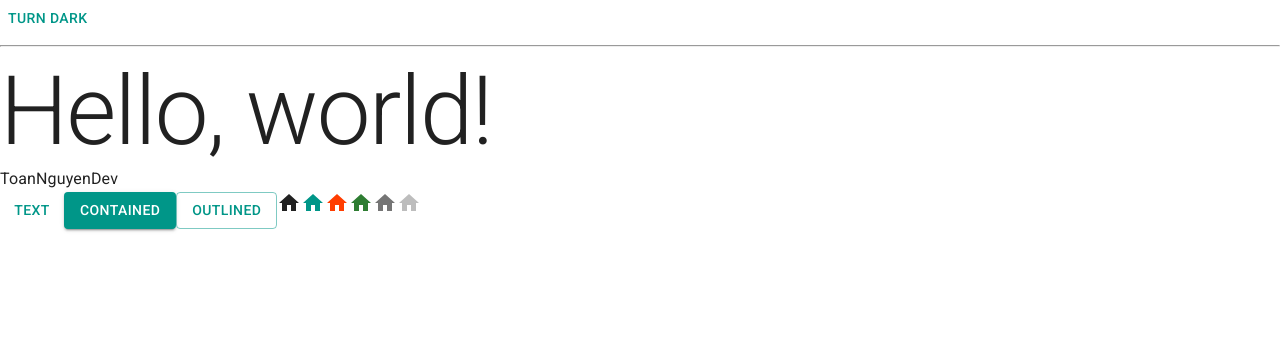
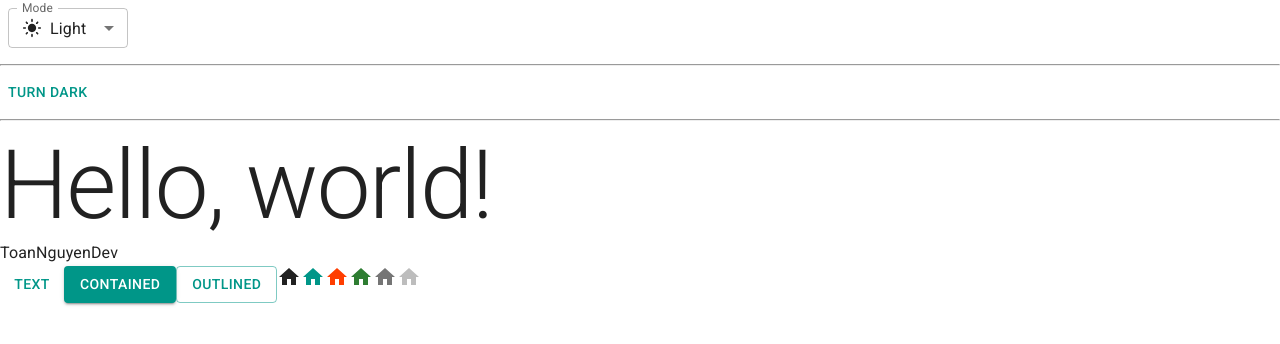
Before and after one commit to SUNVToan/Trello-web, a React (Vite) app: page / in a window 1280 px wide. Shown: the top 344 px of the page. Built offline with nearby package versions, Linux system fonts and the light colour scheme.

Commit message:
coding system mode

```diff
--- a/src/App.jsx
+++ b/src/App.jsx
@@ -2,9 +2,58 @@
 import HomeIcon from '@mui/icons-material/Home'
 import Typography from '@mui/material/Typography'
 import { useColorScheme } from '@mui/material/styles'
+// mode select
+import InputLabel from '@mui/material/InputLabel'
+import MenuItem from '@mui/material/MenuItem'
+import FormControl from '@mui/material/FormControl'
+import Select from '@mui/material/Select'
+// icons for mode select
+import LightModeIcon from '@mui/icons-material/LightMode'
+import DarkModeOutlinedIcon from '@mui/icons-material/DarkModeOutlined'
+import SettingsBrightnessIcon from '@mui/icons-material/SettingsBrightness'
+import { Margin } from '@mui/icons-material'
+
+
+function ModeSelect() {
+  const { mode, setMode } = useColorScheme();
+
+  const handleChange = (event) => {
+    setMode(event.target.value);
+  };
+
+  return (
+    <FormControl sx={{ m: 1, minWidth: 120 }} size="small">
+      <InputLabel id="label-select-dark-light-mode">Mode</InputLabel>
+      <Select
+        labelId="label-select-dark-light-mode"
+        id="select-dark-light-mode"
+        value={mode}
+        label="Mode"
+        onChange={handleChange}
+      >
+        <MenuItem value="light">
+          <div style={{ display: 'flex', alignItems: 'center', gap: '8px' }}>
+            <LightModeIcon fontSize='small'/>Light
+          </div>
+        </MenuItem>
+        <MenuItem value="dark">
+          <div style={{ display: 'flex', alignItems: 'center', gap: '8px'}}>
+            <DarkModeOutlinedIcon fontSize='small'/>Dark
+          </div>
+        </MenuItem>
+        <MenuItem value="system">
+          <div style={{ display: 'flex', alignItems: 'center', gap: '8px' }}>
+            <SettingsBrightnessIcon fontSize='small'/>System
+          </div>
+        </MenuItem>
+      </Select>
+    </FormControl>
+  );
+}
 
 function ModeToggle() {
   const { mode, setMode } = useColorScheme();
+
   return (
     <Button
       onClick={() => {
@@ -19,6 +68,8 @@
 function App() {
   return (
     <>
+      <ModeSelect />
+      <hr />
       <ModeToggle />
       <hr />
       <Typography variant="h1">Hello, world!</Typography>
```
